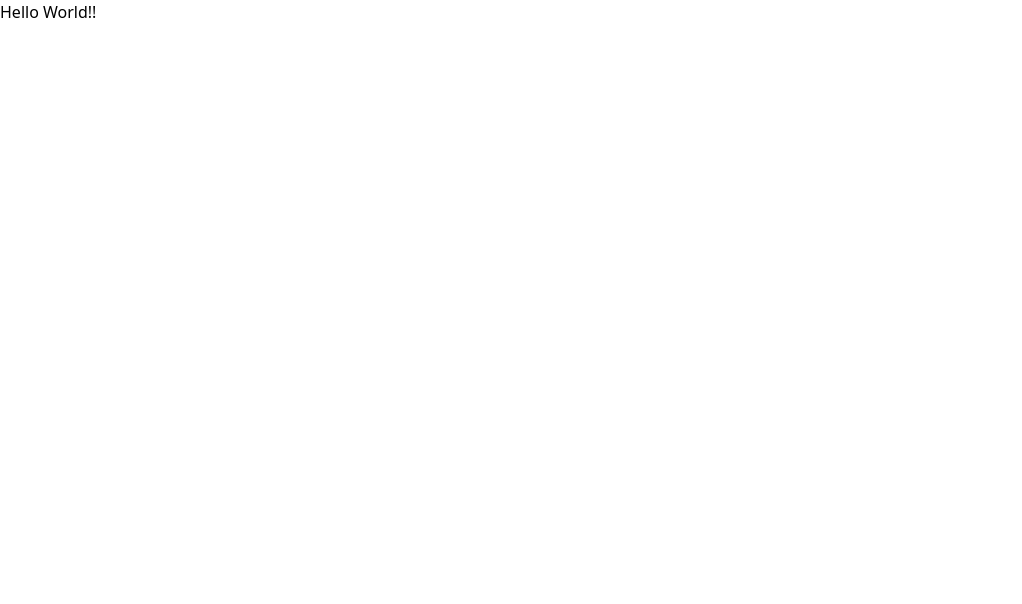
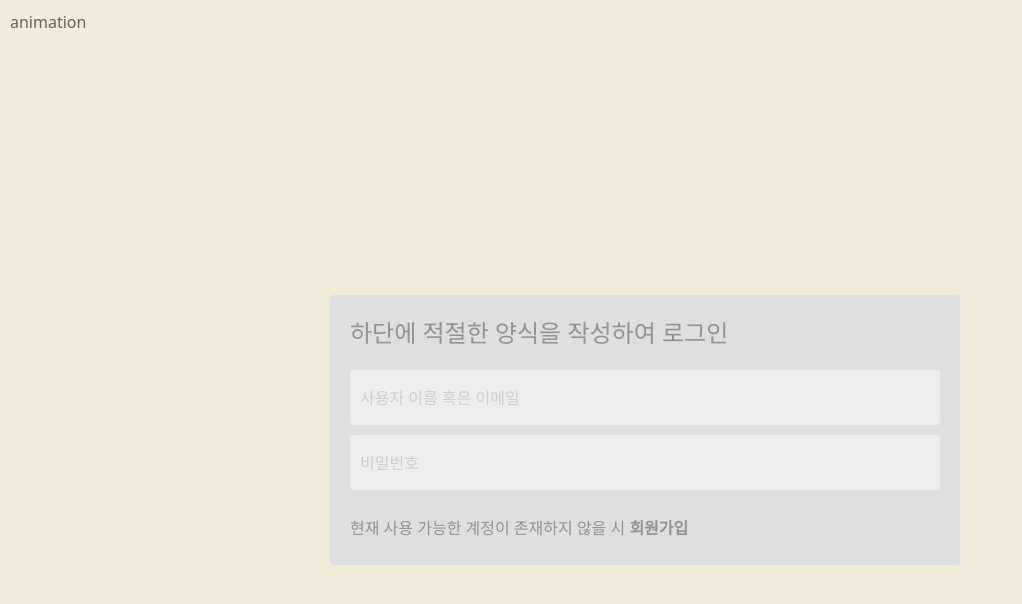
Before and after one commit to pjsClimbToUpperDirection/tech-blog, a Next.js app: page / in a window 1280 px wide. Shown: the top 604 px of the page, without its empty margins (0-1022 px from the left). Built offline with nearby package versions, Linux system fonts and the light colour scheme.

Commit message:
24-02-02-01

```diff
--- a/app/Blog/[user]/layout.tsx
+++ b/app/Blog/[user]/layout.tsx
@@ -19,7 +19,6 @@ export default function UserLayout({
         { id: 2, list: "post-New", href: ""},
     ]
 
-
     return (
         <div id={"rootPage"} className={"flex flex-col h-[100%]"}>
             <LayoutHeader navLinks={navLinks} />
--- a/app/Blog/[user]/page.tsx
+++ b/app/Blog/[user]/page.tsx
@@ -1,7 +1,7 @@
-export default function UserPage() {
+export default function UserPage(props) {
     return (
         <>
-          <div>Hello</div>
+          <div>{props.params.user}</div>
         </>
     )
 }
--- a/app/layout.tsx
+++ b/app/layout.tsx
@@ -20,7 +20,7 @@ export default function RootLayout({
 
     return (
         <html lang="en" className={"h-[100%]"}>
-        <body className={"h-[100%]"}>
+        <body className={"h-[100%] min-h-[1000px]"}>
         {children}
         </body>
         </html>
--- a/app/page.tsx
+++ b/app/page.tsx
@@ -1,7 +1,12 @@
+import Form from "../components/root/form"
+
 export default function MainPage() {
     return (
         <>
-          <div>Hello World!!</div>
+          <div id={"textAnimation"} className={"min-h-[1000px] h-full w-full grid bg-stone-200 p-[10px] absolute z-0"}>
+              animation
+          </div>
+          <Form/>
         </>
     )
 }
--- /dev/null
+++ b/app/signin/page.tsx
@@ -0,0 +1,5 @@
+export default function signIn() {
+    return (
+        <div></div>
+    )
+}
--- /dev/null
+++ b/app/signup/page.tsx
@@ -0,0 +1,5 @@
+export default function signUp() {
+    return (
+        <div>signup</div>
+    )
+}
--- /dev/null
+++ b/components/form/signinForm.tsx
@@ -0,0 +1,38 @@
+export default function SigninForm() {
+
+    const cleaner = (text : string, index: number) => {
+        const animatedText = document.getElementById('title');
+        const isWorking: boolean = false;
+        animatedText.innerHTML = ""
+        typeWriter(text, 0, animatedText)
+    }
+    const typeWriter = (text: string, index: number, element: HTMLElement)=> {
+        if (index < text.length) {
+            element.innerHTML += text.charAt(index);
+            index++;
+            // 100ms마다 typeWriter 함수를 재귀적으로 호출
+            setTimeout(function() {
+                typeWriter(text, index, element);
+            }, 60);
+        }
+    }
+
+    return (
+        <div className={"p-[5px] w-full col-start-2 col-end-4 row-start-3 row-end-5 grid grid-rows-4 bg-slate-300 z-20 opacity-90 m-[5px] rounded"}>
+            <div className={"grid content-center"}>
+                <h2 className={"row-start-1 row-end-2 text-2xl p-[5px] indent-[10px]"} id={"title"}>하단에 적절한 양식을 작성하여 로그인</h2>
+            </div>
+            <div id={"formContainer"} className={"row-start-2 row-end-4 grid grid-rows-2"}>
+                <div className={"grid items-center m-[5px] px-[10px]"}>
+                    <input type={"text"} name={"userNameOrEmail"} id={"userId"} onClick={() => cleaner("사용자 이름(id) 혹은 이메일 입력", 0)} placeholder={"사용자 이름 혹은 이메일"} className={"w-full h-full rounded indent-[10px]"}/>
+                </div>
+                <div className={"grid items-center m-[5px] px-[10px]"}>
+                    <input type={"password"} name={"userPassword"} id={"userPassword"} onClick={() => cleaner("암호 입력 후 본 문구를 클릭하여 로그인", 0)} placeholder={"비밀번호"} className={"w-full h-full rounded indent-[10px]"}/>
+                </div>
+            </div>
+            <div className={"grid content-center p-[5px] indent-[10px]"}>
+                <p>현재 사용 가능한 계정이 존재하지 않을 시 <a className={"font-bold"} href={"./signup/"}>회원가입</a></p>
+            </div>
+        </div>
+    )
+}
--- /dev/null
+++ b/components/root/form.tsx
@@ -0,0 +1,16 @@
+"use client"
+
+import React from "react";
+import SigninForm from '../../components/form/signinForm'
+
+export default function form() {
+
+
+    return (
+        <>
+            <div id={"Form"} className={"min-h-[1000px] h-full w-full grid grid-cols-4 grid-rows-7 bg-amber-100 p-[10px] z-10 opacity-40 absolute"}>
+                <SigninForm/>
+            </div>
+        </>
+    )
+}
```
